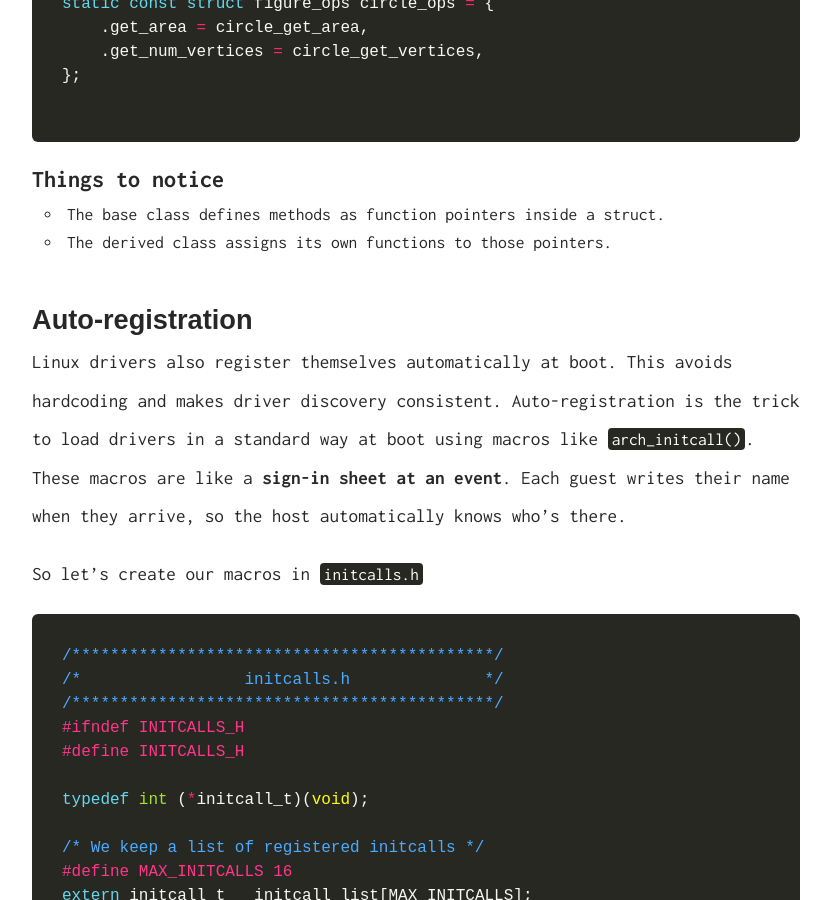
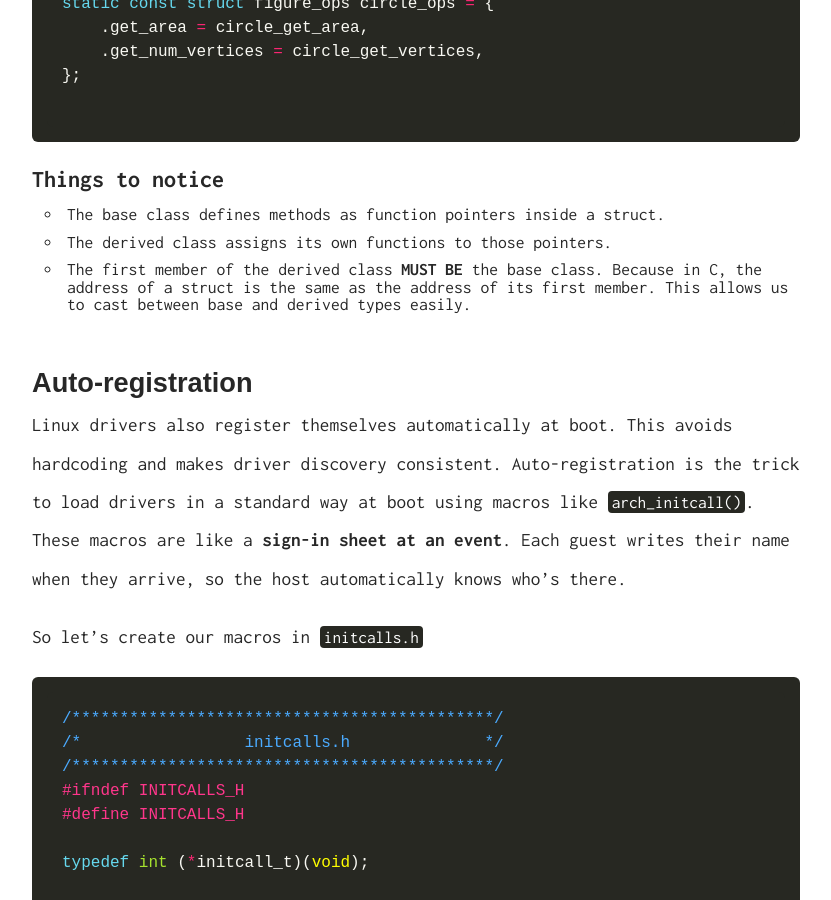
Before and after one commit to daleonpz/baremetallics, a Jekyll site: the page built from _posts/programming/2025-10-11-driver-development-linux-zephyr.md, in a window 1280 px wide and 900 px high, scrolled down 3107 px. Shown: the whole window, without its empty margins (224-1055 px from the left). Built offline with Jekyll 4.4.1, drawn with Linux system fonts in a browser that asks for light colours; comment, search, counter and statistics services are not loaded.

Commit message:
update post

```diff
--- a/_posts/programming/2025-10-11-driver-development-linux-zephyr.md
+++ b/_posts/programming/2025-10-11-driver-development-linux-zephyr.md
@@ -76,6 +76,7 @@ static const struct figure_ops circle_ops = {
 ## Things to notice
 - The base class defines methods as function pointers inside a struct.
 - The derived class assigns its own functions to those pointers.
+- The first member of the derived class **MUST BE** the base class. Because in C, the address of a struct is the same as the address of its first member. This allows us to cast between base and derived types easily.
 
 # Auto-registration
 Linux drivers also register themselves automatically at boot. This avoids hardcoding and makes driver discovery consistent.
```
